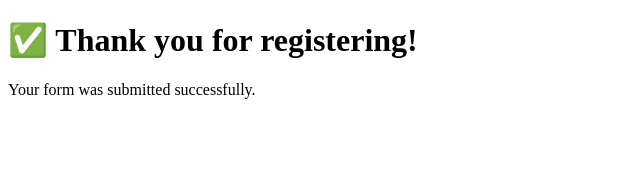
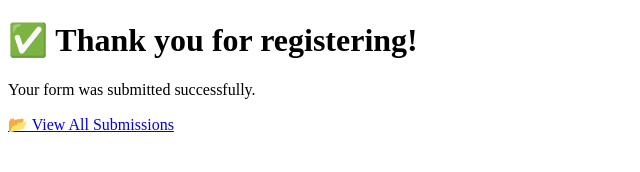
Before and after one commit to rohith-77777/hello, a plain HTML site: page test.html in a window 1280 px wide. Shown: the whole page, without its empty margins (0-640 px from the left). Drawn offline with Linux system fonts and the light colour scheme.

Commit message:
test.html

```diff
--- a/test.html
+++ b/test.html
@@ -8,5 +8,6 @@
   <h1>✅ Thank you for registering!</h1>
   <p>Your form was submitted successfully.</p>
 
+  <p><a href="/submissions">📂 View All Submissions</a></p>
 </body>
 </html>
```
